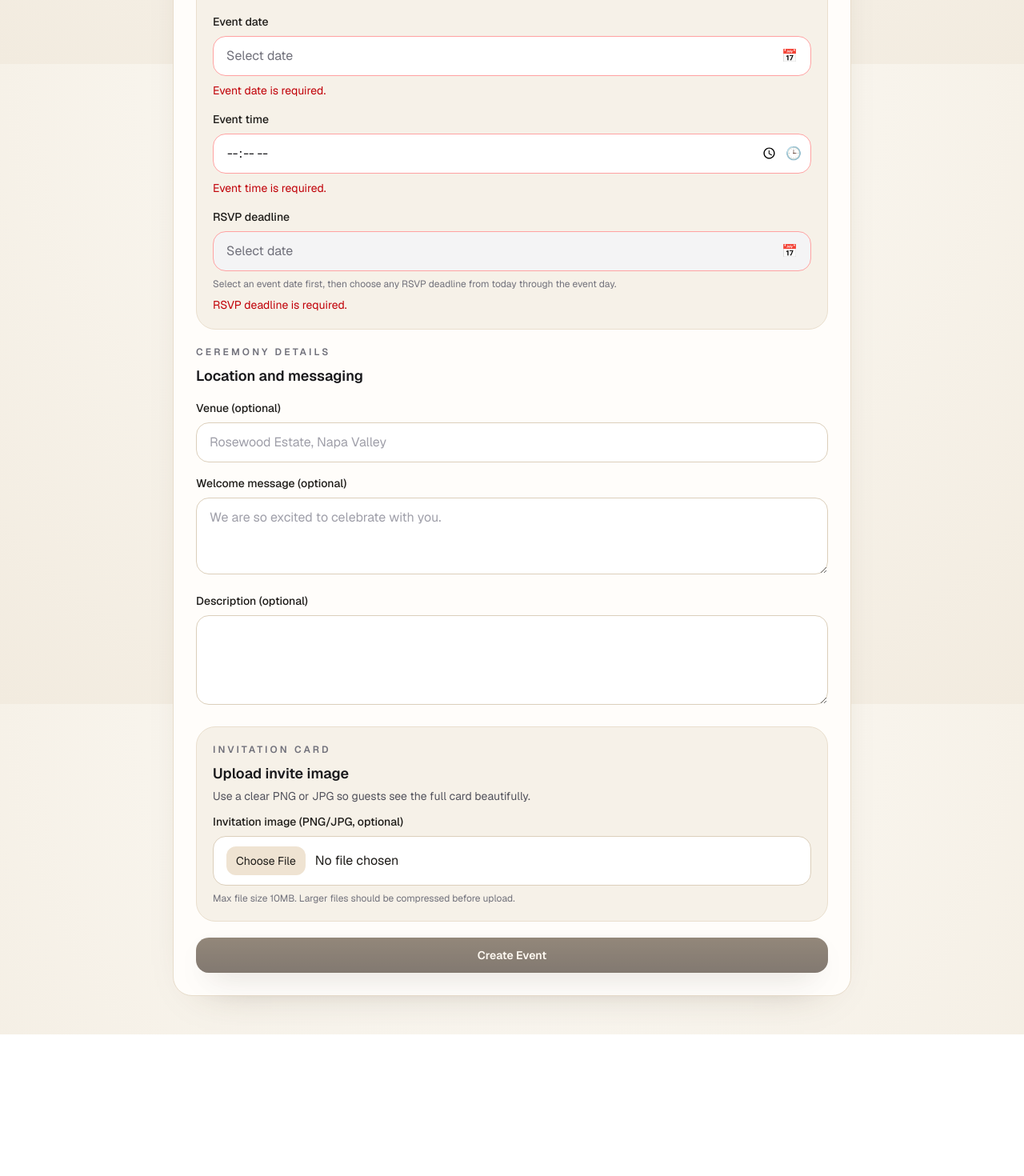
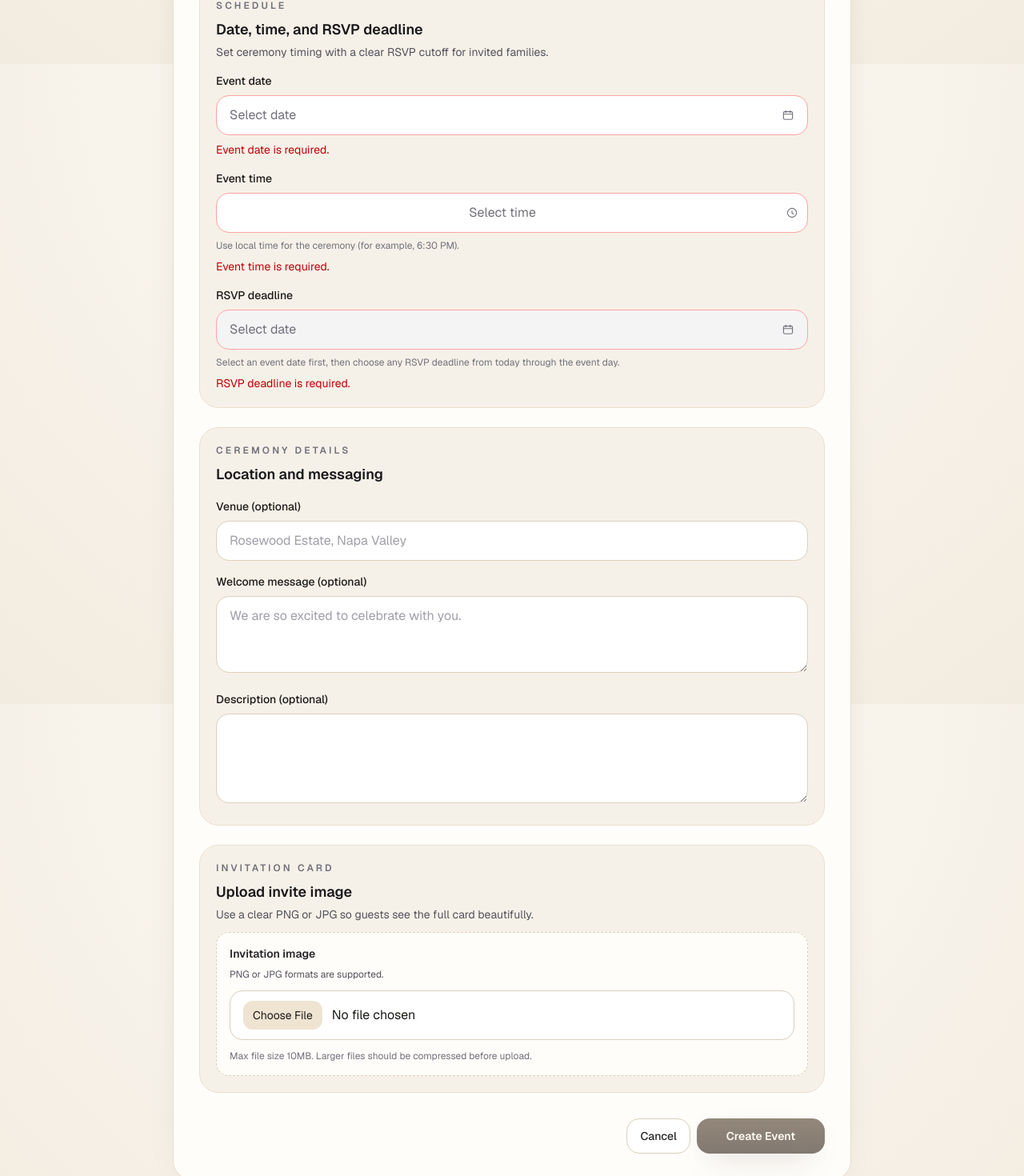
Before and after one commit to farhanv26/rsvpapp, a Next.js app: page /admin/events/new in a window 1280 px wide. Shown: the part 720-2190 px from the top of the page at 80% size. Before the commit the page ends 2013 px from the top, so only its background shows below. Built offline with nearby package versions, Linux system fonts and the light colour scheme; a web font is replaced by a local one.

Commit message:
timepicker fix

```diff
--- a/app/admin/events/[eventId]/edit/page.tsx
+++ b/app/admin/events/[eventId]/edit/page.tsx
@@ -35,12 +35,13 @@ export default async function EditEventPage({ params }: Props) {
         <h1 className="headline-display mt-3 text-3xl">Edit wedding event</h1>
       </div>
 
-      <form action={updateEventAction} className="app-card space-y-5 p-6 sm:p-7">
+      <form action={updateEventAction} className="app-card space-y-6 p-6 sm:p-8">
         <input type="hidden" name="eventId" value={event.id} />
-        <section className="space-y-4">
+        <section className="app-card-muted space-y-4 p-4 sm:p-5">
           <div>
             <p className="section-title">Event basics</p>
             <h2 className="mt-2 text-lg font-semibold text-zinc-900">Core identity</h2>
+            <p className="mt-1 text-sm text-zinc-600">Update the invite headline and names shown to guests.</p>
           </div>
           <div className="grid gap-4 sm:grid-cols-2">
             <div className="sm:col-span-2">
@@ -91,7 +92,7 @@ export default async function EditEventPage({ params }: Props) {
           />
         </section>
 
-        <section className="space-y-4">
+        <section className="app-card-muted space-y-4 p-4 sm:p-5">
           <div>
             <p className="section-title">Ceremony details</p>
             <h2 className="mt-2 text-lg font-semibold text-zinc-900">Location and messaging</h2>
@@ -157,9 +158,14 @@ export default async function EditEventPage({ params }: Props) {
           <EventImageUploadField initialImagePath={event.imagePath} />
         </section>
 
-        <button type="submit" className="btn-primary w-full">
-          Save Event Changes
-        </button>
+        <div className="flex flex-col-reverse gap-2 pt-2 sm:flex-row sm:justify-end">
+          <Link href={`/admin/events/${event.id}`} className="btn-secondary w-full sm:w-auto">
+            Cancel
+          </Link>
+          <button type="submit" className="btn-primary w-full sm:w-auto sm:min-w-44">
+            Save Event Changes
+          </button>
+        </div>
       </form>
     </main>
   );
--- a/app/admin/events/new/page.tsx
+++ b/app/admin/events/new/page.tsx
@@ -14,11 +14,12 @@ export default function NewEventPage() {
         <p className="mt-2 text-sm text-zinc-600">Set the core details first, then add guests and invite links.</p>
       </div>
 
-      <form action={createEventAction} className="app-card space-y-5 p-6 sm:p-7">
-        <section className="space-y-4">
+      <form action={createEventAction} className="app-card space-y-6 p-6 sm:p-8">
+        <section className="app-card-muted space-y-4 p-4 sm:p-5">
           <div>
             <p className="section-title">Event basics</p>
             <h2 className="mt-2 text-lg font-semibold text-zinc-900">Core identity</h2>
+            <p className="mt-1 text-sm text-zinc-600">Add details guests will see on their private invite page.</p>
           </div>
           <div className="grid gap-4 sm:grid-cols-2">
             <div className="sm:col-span-2">
@@ -65,7 +66,7 @@ export default function NewEventPage() {
           <EventSchedulingFields />
         </section>
 
-        <section className="space-y-4">
+        <section className="app-card-muted space-y-4 p-4 sm:p-5">
           <div>
             <p className="section-title">Ceremony details</p>
             <h2 className="mt-2 text-lg font-semibold text-zinc-900">Location and messaging</h2>
@@ -114,9 +115,14 @@ export default function NewEventPage() {
           <EventImageUploadField />
         </section>
 
-        <button type="submit" className="btn-primary w-full">
-          Create Event
-        </button>
+        <div className="flex flex-col-reverse gap-2 pt-2 sm:flex-row sm:justify-end">
+          <Link href="/admin/events" className="btn-secondary w-full sm:w-auto">
+            Cancel
+          </Link>
+          <button type="submit" className="btn-primary w-full sm:w-auto sm:min-w-40">
+            Create Event
+          </button>
+        </div>
       </form>
     </main>
   );
--- a/components/admin/event-image-upload-field.tsx
+++ b/components/admin/event-image-upload-field.tsx
@@ -56,14 +56,16 @@ export function EventImageUploadField({ initialImagePath = null, inputName = "im
   }
 
   const safeImageSrc = getSafeImageSrc(uploadedPath);
+  const hasImage = Boolean(safeImageSrc);
 
   return (
-    <div className="space-y-3">
+    <div className="space-y-4">
       <input type="hidden" name={inputName} value={uploadedPath ?? ""} />
-      <div>
-        <label htmlFor="image" className="mb-2 block text-sm font-medium">
-          Invitation image (PNG/JPG, optional)
+      <div className="rounded-2xl border border-dashed border-[#dccfbb] bg-[#fffdfa] p-4">
+        <label htmlFor="image" className="mb-2 block text-sm font-semibold text-zinc-800">
+          Invitation image
         </label>
+        <p className="mb-3 text-xs text-zinc-600">PNG or JPG formats are supported.</p>
         <input
           ref={fileInputRef}
           id="image"
@@ -74,7 +76,7 @@ export function EventImageUploadField({ initialImagePath = null, inputName = "im
           disabled={isUploading}
           className="w-full rounded-2xl border border-[#dccfbb] bg-white px-4 py-3 text-base file:mr-3 file:rounded-xl file:border-0 file:bg-[#efe3d2] file:px-3 file:py-2 file:text-sm disabled:cursor-not-allowed disabled:opacity-60"
         />
-        <p className="mt-2 text-xs text-zinc-500">
+        <p className="mt-3 text-xs text-zinc-500">
           Max file size {EVENT_IMAGE_MAX_SIZE_LABEL}. Larger files should be compressed before upload.
         </p>
       </div>
@@ -89,11 +91,27 @@ export function EventImageUploadField({ initialImagePath = null, inputName = "im
         </div>
       ) : null}
 
-      {safeImageSrc ? (
+      {hasImage ? (
         <div className="rounded-2xl border border-[#e3d8c7] bg-[#f7f2e9] p-3">
+          <div className="mb-2 flex items-center justify-between">
+            <p className="text-xs font-semibold uppercase tracking-wide text-zinc-500">Preview</p>
+            <button
+              type="button"
+              onClick={() => {
+                setUploadedPath(null);
+                setError(null);
+                if (fileInputRef.current) {
+                  fileInputRef.current.value = "";
+                }
+              }}
+              className="text-xs font-medium text-zinc-600 underline-offset-2 hover:text-zinc-900 hover:underline"
+            >
+              Remove image
+            </button>
+          </div>
           <div className="relative h-52 w-full overflow-hidden rounded-xl border border-[#e7dccb] bg-[#fffdfa]">
             <SafeEventImage
-              src={safeImageSrc}
+              src={safeImageSrc ?? ""}
               alt="Invitation preview"
               fill
               className="object-contain object-center"
--- a/components/admin/event-scheduling-fields.tsx
+++ b/components/admin/event-scheduling-fields.tsx
@@ -48,6 +48,48 @@ function displayDate(value: string) {
   return new Intl.DateTimeFormat("en-US", { dateStyle: "medium" }).format(asDate);
 }
 
+function displayTime(value: string) {
+  if (!value) return "Select time";
+  const [h, m] = value.split(":").map(Number);
+  if (!Number.isFinite(h) || !Number.isFinite(m)) return "Select time";
+  const date = new Date();
+  date.setHours(h, m, 0, 0);
+  return new Intl.DateTimeFormat("en-US", { hour: "numeric", minute: "2-digit" }).format(date);
+}
+
+function normalizeTimeValue(value: string) {
+  if (!value) return "";
+  if (/^\d{2}:\d{2}$/.test(value)) return value;
+  const [timePart] = value.split(" ");
+  if (/^\d{2}:\d{2}$/.test(timePart)) return timePart;
+  return "";
+}
+
+function parseTimeParts(value: string) {
+  const normalized = normalizeTimeValue(value);
+  if (!normalized) {
+    return { hour12: "6", minute: "00", period: "PM" as "AM" | "PM" };
+  }
+  const [hh, mm] = normalized.split(":").map(Number);
+  const period: "AM" | "PM" = hh >= 12 ? "PM" : "AM";
+  const hour12 = hh % 12 === 0 ? 12 : hh % 12;
+  return { hour12: String(hour12), minute: String(mm).padStart(2, "0"), period };
+}
+
+function to24HourTime(hour12: string, minute: string, period: "AM" | "PM") {
+  const parsedHour = Number(hour12);
+  const parsedMinute = Number(minute);
+  if (!Number.isFinite(parsedHour) || !Number.isFinite(parsedMinute)) {
+    return "";
+  }
+  let hour24 = parsedHour % 12;
+  if (period === "PM") hour24 += 12;
+  return `${String(hour24).padStart(2, "0")}:${String(parsedMinute).padStart(2, "0")}`;
+}
+
+const SCHEDULE_MINUTES = ["00", "15", "30", "45"];
+const SCHEDULE_HOURS = ["1", "2", "3", "4", "5", "6", "7", "8", "9", "10", "11", "12"];
+
 export function EventSchedulingFields({
   eventDateDefault = "",
   rsvpDeadlineDefault = "",
@@ -56,10 +98,14 @@ export function EventSchedulingFields({
   const today = useMemo(() => todayLocalIso(), []);
   const [eventDate, setEventDate] = useState(eventDateDefault);
   const [rsvpDeadline, setRsvpDeadline] = useState(rsvpDeadlineDefault);
-  const [eventTime, setEventTime] = useState(eventTimeDefault);
+  const [eventTime, setEventTime] = useState(normalizeTimeValue(eventTimeDefault));
   const [isDeadlineTouched, setIsDeadlineTouched] = useState(Boolean(rsvpDeadlineDefault));
-  const [openPicker, setOpenPicker] = useState<"eventDate" | "rsvpDeadline" | null>(null);
+  const [openPicker, setOpenPicker] = useState<"eventDate" | "eventTime" | "rsvpDeadline" | null>(null);
   const eventDateRef = useRef<HTMLInputElement | null>(null);
+  const timeParts = useMemo(() => parseTimeParts(eventTime), [eventTime]);
+  const [timeHour, setTimeHour] = useState(timeParts.hour12);
+  const [timeMinute, setTimeMinute] = useState(timeParts.minute);
+  const [timePeriod, setTimePeriod] = useState<"AM" | "PM">(timeParts.period);
   const todayDate = useMemo(() => parseIsoToDate(today), [today]);
   const selectedEventDate = useMemo(() => parseIsoToDate(eventDate), [eventDate]);
   const selectedDeadlineDate = useMemo(() => parseIsoToDate(rsvpDeadline), [rsvpDeadline]);
@@ -112,6 +158,14 @@ export function EventSchedulingFields({
   }, [openPicker]);
 
   useEffect(() => {
+    if (openPicker !== "eventTime") return;
+    const parsed = parseTimeParts(eventTime);
+    setTimeHour(parsed.hour12);
+    setTimeMinute(parsed.minute);
+    setTimePeriod(parsed.period);
+  }, [openPicker, eventTime]);
+
+  useEffect(() => {
     if (!eventDate || isDeadlineTouched || rsvpDeadline || eventDate < today) return;
     const suggestion = minusDays(eventDate, 3);
     if (suggestion && suggestion >= today && suggestion <= eventDate) {
@@ -125,7 +179,7 @@ export function EventSchedulingFields({
         <p className="section-title">Schedule</p>
         <h3 className="mt-2 text-lg font-semibold text-zinc-900">Date, time, and RSVP deadline</h3>
         <p className="mt-1 text-sm text-zinc-600">
-          Set when your event happens and when guests should respond.
+          Set ceremony timing with a clear RSVP cutoff for invited families.
         </p>
       </div>
 
@@ -141,7 +195,12 @@ export function EventSchedulingFields({
             className={`input-luxe mt-0 flex w-full items-center justify-between text-left ${eventDate ? "text-zinc-900" : "text-zinc-500"} ${eventDateError ? "border-red-300 focus:border-red-400 focus:ring-red-200" : ""}`}
           >
             <span>{displayDate(eventDate)}</span>
-            <span aria-hidden>📅</span>
+            <span aria-hidden className="text-zinc-500">
+              <svg viewBox="0 0 20 20" fill="none" className="h-4 w-4">
+                <rect x="3" y="4.5" width="14" height="12" rx="2" stroke="currentColor" strokeWidth="1.4" />
+                <path d="M3 8.5h14M6.5 3v3M13.5 3v3" stroke="currentColor" strokeWidth="1.4" strokeLinecap="round" />
+              </svg>
+            </span>
           </button>
           {openPicker === "eventDate" ? (
             <div className="absolute z-30 mt-2 rounded-2xl border border-[#e3d8c7] bg-[#fffdfa] p-3 shadow-xl">
@@ -162,22 +221,96 @@ export function EventSchedulingFields({
         {eventDateError ? <p className="mt-2 text-sm text-red-700">{eventDateError}</p> : null}
       </div>
 
-      <div>
+      <div className="space-y-2" data-date-picker-root>
         <label htmlFor="eventTime" className="mb-2 block text-sm font-medium">
           Event time
         </label>
+        <input id="eventTime" name="eventTime" type="hidden" required value={eventTime} />
         <div className="relative">
-          <input
+          <button
             id="eventTime"
-            name="eventTime"
-            type="time"
-            required
-            value={eventTime}
-            onChange={(e) => setEventTime(e.target.value)}
+            type="button"
+            onClick={() => setOpenPicker((v) => (v === "eventTime" ? null : "eventTime"))}
             className={`input-luxe mt-0 pr-10 ${eventTimeError ? "border-red-300 focus:border-red-400 focus:ring-red-200" : ""}`}
-          />
-          <span className="pointer-events-none absolute right-3 top-1/2 -translate-y-1/2 text-zinc-500">🕒</span>
+          >
+            <span className={eventTime ? "text-zinc-900" : "text-zinc-500"}>{displayTime(eventTime)}</span>
+            <span aria-hidden className="absolute right-3 top-1/2 -translate-y-1/2 text-zinc-500">
+              <svg viewBox="0 0 20 20" fill="none" className="h-4 w-4">
+                <circle cx="10" cy="10" r="7" stroke="currentColor" strokeWidth="1.4" />
+                <path d="M10 6.8v3.6l2.4 1.4" stroke="currentColor" strokeWidth="1.4" strokeLinecap="round" />
+              </svg>
+            </span>
+          </button>
+          {openPicker === "eventTime" ? (
+            <div className="absolute z-30 mt-2 w-full min-w-[16rem] rounded-2xl border border-[#e3d8c7] bg-[#fffdfa] p-3 shadow-xl">
+              <div className="grid grid-cols-3 gap-2">
+                <label className="text-xs font-semibold uppercase tracking-wide text-zinc-500">
+                  Hour
+                  <select
+                    value={timeHour}
+                    onChange={(e) => setTimeHour(e.target.value)}
+                    className="input-luxe mt-1 h-11 py-2"
+                  >
+                    {SCHEDULE_HOURS.map((hour) => (
+                      <option key={hour} value={hour}>
+                        {hour}
+                      </option>
+                    ))}
+                  </select>
+                </label>
+                <label className="text-xs font-semibold uppercase tracking-wide text-zinc-500">
+                  Minute
+                  <select
+                    value={timeMinute}
+                    onChange={(e) => setTimeMinute(e.target.value)}
+                    className="input-luxe mt-1 h-11 py-2"
+                  >
+                    {SCHEDULE_MINUTES.map((minute) => (
+                      <option key={minute} value={minute}>
+                        {minute}
+                      </option>
+                    ))}
+                  </select>
+                </label>
+                <label className="text-xs font-semibold uppercase tracking-wide text-zinc-500">
+                  Period
+                  <select
+                    value={timePeriod}
+                    onChange={(e) => setTimePeriod(e.target.value as "AM" | "PM")}
+                    className="input-luxe mt-1 h-11 py-2"
+                  >
+                    <option value="AM">AM</option>
+                    <option value="PM">PM</option>
+                  </select>
+                </label>
+              </div>
+              <div className="mt-3 flex items-center justify-between border-t border-[#eee4d4] pt-3">
+                <p className="text-xs text-zinc-500">15-minute increments for ceremony planning.</p>
+                <div className="flex gap-2">
+                  <button
+                    type="button"
+                    onClick={() => setOpenPicker(null)}
+                    className="btn-secondary px-3 py-1.5 text-xs"
+                  >
+                    Cancel
+                  </button>
+                  <button
+                    type="button"
+                    onClick={() => {
+                      const next = to24HourTime(timeHour, timeMinute, timePeriod);
+                      setEventTime(next);
+                      setOpenPicker(null);
+                    }}
+                    className="btn-primary px-3 py-1.5 text-xs"
+                  >
+                    Apply
+                  </button>
+                </div>
+              </div>
+            </div>
+          ) : null}
         </div>
+        <p className="mt-1 text-xs text-zinc-500">Use local time for the ceremony (for example, 6:30 PM).</p>
         {eventTimeError ? <p className="mt-2 text-sm text-red-700">{eventTimeError}</p> : null}
       </div>
 
@@ -199,7 +332,12 @@ export function EventSchedulingFields({
             }`}
           >
             <span>{displayDate(rsvpDeadline)}</span>
-            <span aria-hidden>📅</span>
+            <span aria-hidden className="text-zinc-500">
+              <svg viewBox="0 0 20 20" fill="none" className="h-4 w-4">
+                <rect x="3" y="4.5" width="14" height="12" rx="2" stroke="currentColor" strokeWidth="1.4" />
+                <path d="M3 8.5h14M6.5 3v3M13.5 3v3" stroke="currentColor" strokeWidth="1.4" strokeLinecap="round" />
+              </svg>
+            </span>
           </button>
           {openPicker === "rsvpDeadline" && eventDate ? (
             <div className="absolute z-30 mt-2 rounded-2xl border border-[#e3d8c7] bg-[#fffdfa] p-3 shadow-xl">
```
